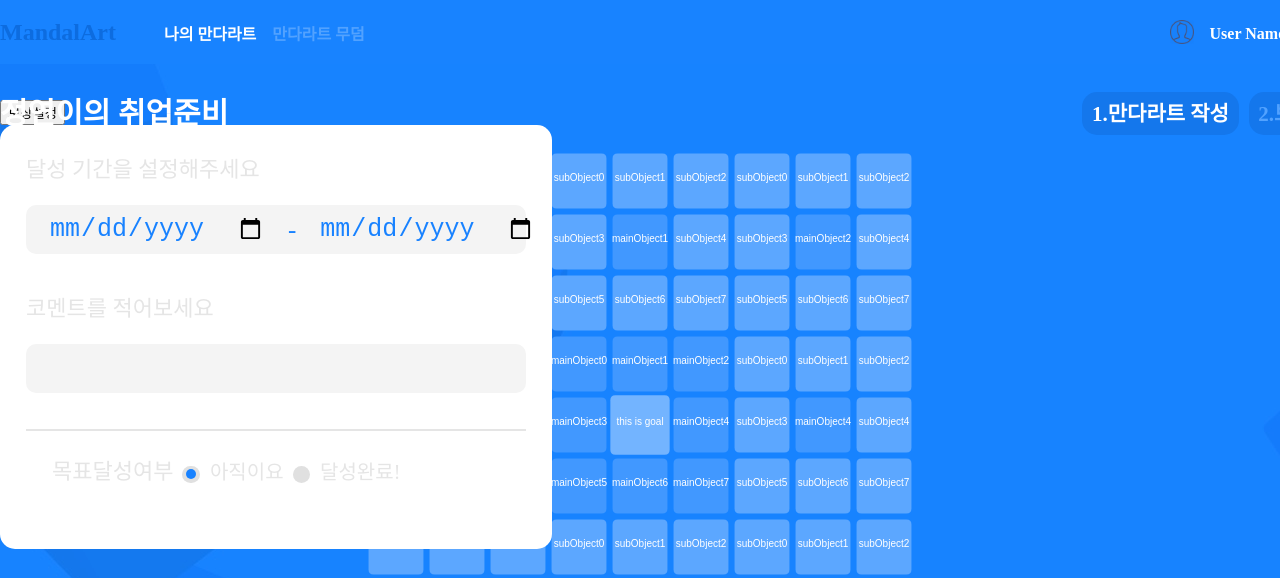
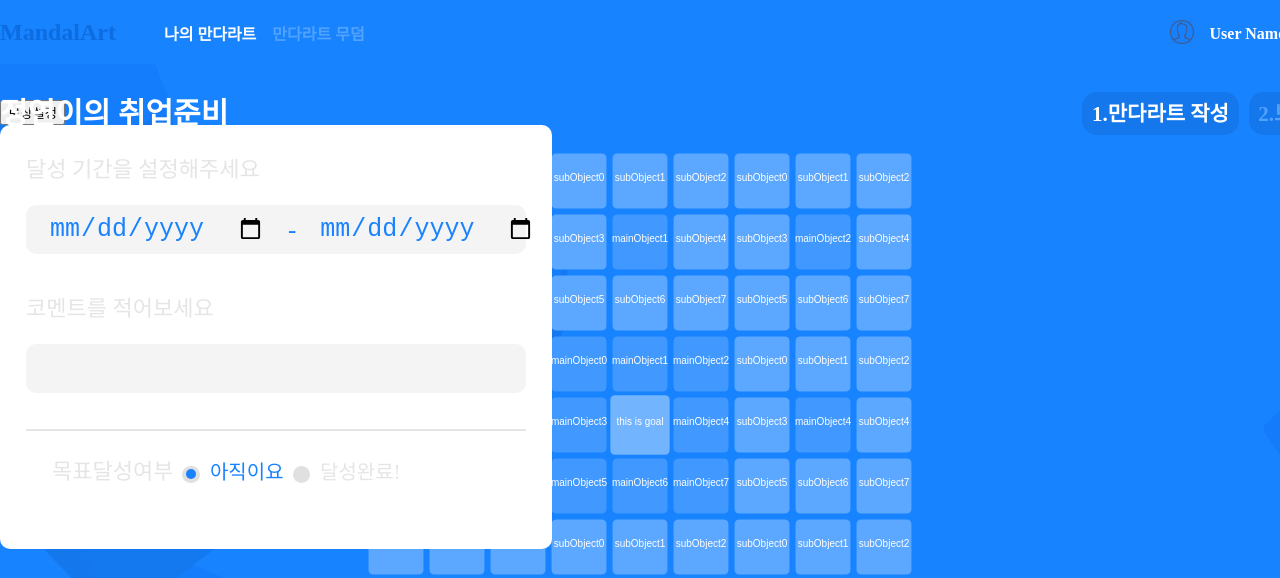
Before and after one commit to Nexters/mandalart-front, a React app: page /mandal-arts/new in a window 1280 px wide. Shown: the top 578 px of the page. Built offline with nearby package versions, Linux system fonts and the light colour scheme.

Commit message:
fix: 에디터 css변경, 로직 추가

```diff
--- a/src/components/MandalArtEditUi/MandalArtEditUi.jsx
+++ b/src/components/MandalArtEditUi/MandalArtEditUi.jsx
@@ -3,7 +3,7 @@ import './MandalArtEditUi.scss';
 
 export default class MandalArtEditUi extends Component {
   render() {
-    const { done } = this.props;
+    const { done, onClickRadio } = this.props;
     return (
       <div className="edit-ui-modal">
         <div className="edit-ui-header">달성 기간을 설정해주세요</div>
@@ -21,9 +21,10 @@ export default class MandalArtEditUi extends Component {
             name="isdone"
             type="radio"
             value="undone"
+            onChange={onClickRadio(true)}
             checked={!done}
           />
-          <label for="undone">
+          <label className={!done ? 'select' : ''} htmlFor="undone">
             <span>
               <span />
             </span>
@@ -34,9 +35,10 @@ export default class MandalArtEditUi extends Component {
             name="isdone"
             type="radio"
             value="done"
+            onChange={onClickRadio(false)}
             checked={done}
           />
-          <label for="done">
+          <label className={done ? 'select' : ''} htmlFor="done">
             <span>
               <span />
             </span>
--- a/src/components/MandalArtEditUi/MandalArtEditUi.scss
+++ b/src/components/MandalArtEditUi/MandalArtEditUi.scss
@@ -1,7 +1,7 @@
 .edit-ui-modal {
   z-index: 100;
   position: fixed;
-  border-radius: 15px;
+  border-radius: 10px;
   background: #ffffff;
   font-size: 22px;
   color: #e5e5e5;
@@ -43,7 +43,7 @@
   .actions {
     border-top: solid 2px #e5e5e5;
     padding: 26px;
-    .done {
+    .select {
       color: #1882ff;
     }
     input[type='radio']:not(old) {
--- a/src/containers/MandalArtRenderContainer.jsx
+++ b/src/containers/MandalArtRenderContainer.jsx
@@ -33,9 +33,9 @@ export default class MandalArtRenderContainer extends Component {
       })),
     },
     selectedMandal: {
-      selected: false,
-      depth: 0,
-      number: 0,
+      selected: true,
+      depth: 1,
+      number: 3,
     },
     isRewardSetting: false,
   };
@@ -50,7 +50,7 @@ export default class MandalArtRenderContainer extends Component {
     });
   };
 
-  changeMandalData = ({ text, startDate, endDate, done }) => {
+  changeMandalData = ({ text, startDate, endDate }) => {
     const { depth, number } = this.state.selectedMandal;
     if (depth === 0) {
       this.setState(prevState => ({
@@ -60,19 +60,17 @@ export default class MandalArtRenderContainer extends Component {
           text,
           startDate,
           endDate,
-          done,
         },
       }));
       return;
     }
     const todo = [...this.state.mandalArtData.objective];
     if (number === 0) {
-      todo.objective[depth] = {
+      todo[depth].objective[depth] = {
         ...todo[depth],
         text,
         startDate,
         endDate,
-        done,
       };
     } else {
       todo[depth].objective[number] = {
@@ -80,7 +78,6 @@ export default class MandalArtRenderContainer extends Component {
         text,
         startDate,
         endDate,
-        done,
       };
     }
     this.setState(prevState => ({
@@ -92,8 +89,24 @@ export default class MandalArtRenderContainer extends Component {
     }));
   };
 
-  onClickRadio = () => {
-    console.log(1);
+  onClickRadio = bool => () => {
+    const { depth, number } = this.state.selectedMandal;
+    if (depth === 0) {
+      return;
+    }
+    const todo = [...this.state.mandalArtData.objective];
+    if (number === 0) {
+      todo[depth - 1].done = bool;
+    } else {
+      todo[depth - 1].objective[number - 1].done = bool;
+    }
+    this.setState(prevState => ({
+      ...prevState,
+      mandalArtData: {
+        ...prevState.mandalArtData,
+        objective: todo,
+      },
+    }));
   };
 
   onClickToRewardPage = () => {
@@ -102,7 +115,7 @@ export default class MandalArtRenderContainer extends Component {
 
   render() {
     const { onClickRadio, selectMandal } = this;
-    const { mandalArtData, isRewardSetting } = this.state;
+    const { mandalArtData, isRewardSetting, selectedMandal } = this.state;
     return (
       <Fragment>
         <MandalArtEditorHeader isRewardSetting={isRewardSetting} />
@@ -123,7 +136,14 @@ export default class MandalArtRenderContainer extends Component {
                 selectMandal={selectMandal}
               />
             </div>
-            <MandalArtEditUi done={false} onClickRadio={onClickRadio} />
+            {selectedMandal.selected && (
+              <MandalArtEditUi
+                done={false}
+                onClickRadio={onClickRadio}
+                data={mandalArtData}
+                selectedMandal={selectedMandal}
+              />
+            )}
           </div>
         )}
       </Fragment>
```
